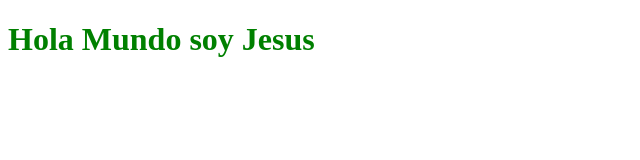
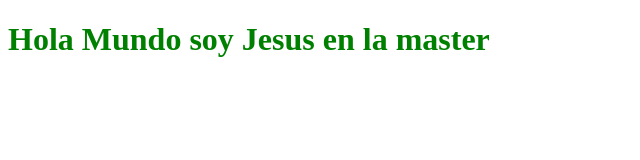
Before and after one commit to MisterGreg17/GIT-3065, a plain HTML site: page index.html in a window 1280 px wide. Shown: the whole page, without its empty margins (0-640 px from the left). Drawn offline with Linux system fonts and the light colour scheme.

Commit message:
cambio en el index en el h1 -en la master-

```diff
--- a/index.html
+++ b/index.html
@@ -7,7 +7,7 @@
     <title>Jesus</title>
 </head>
 <body>
-    <h1 style="color: green">Hola Mundo soy Jesus</h1>
+    <h1 style="color: green">Hola Mundo soy Jesus en la master</h1>
 
 
         <div>
```
